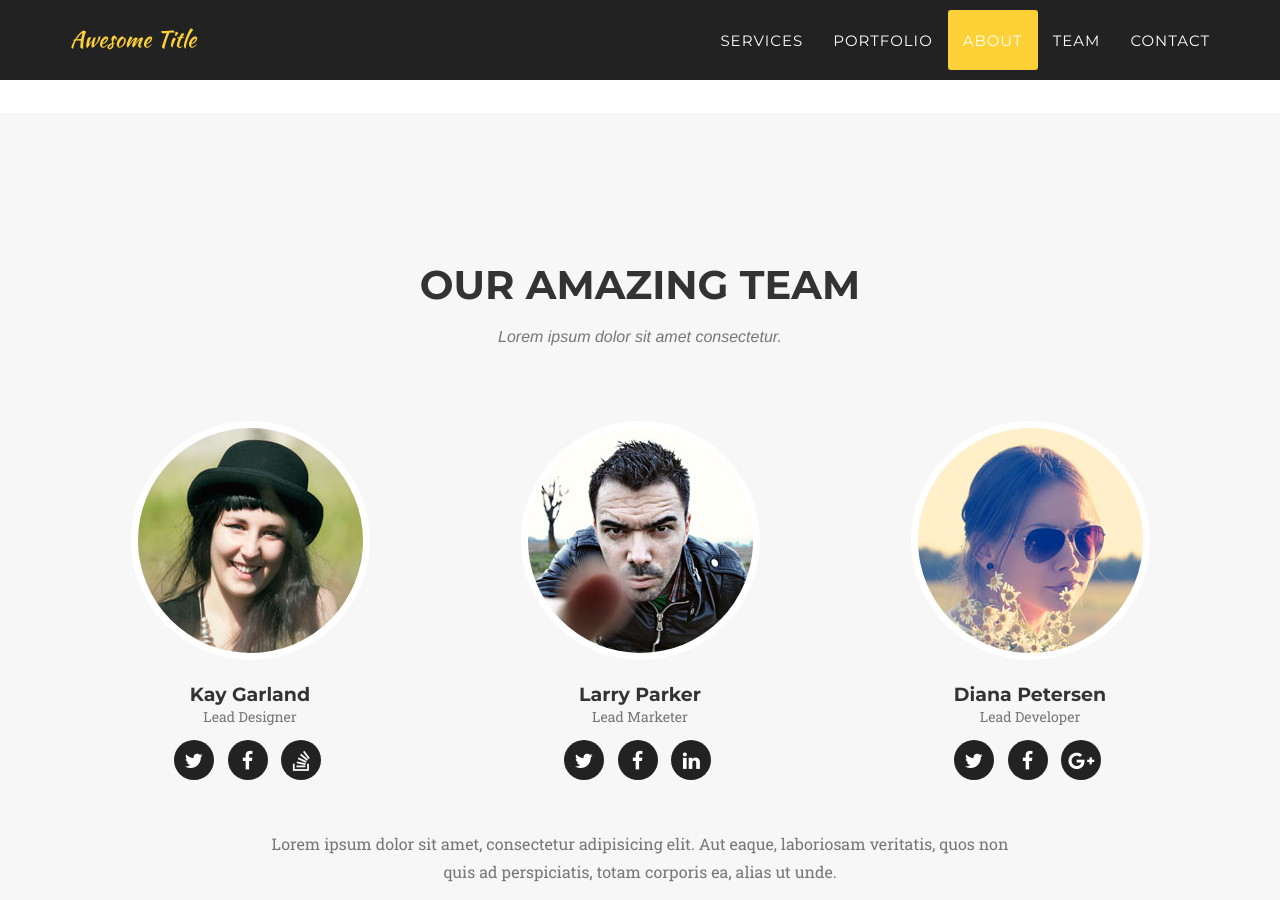
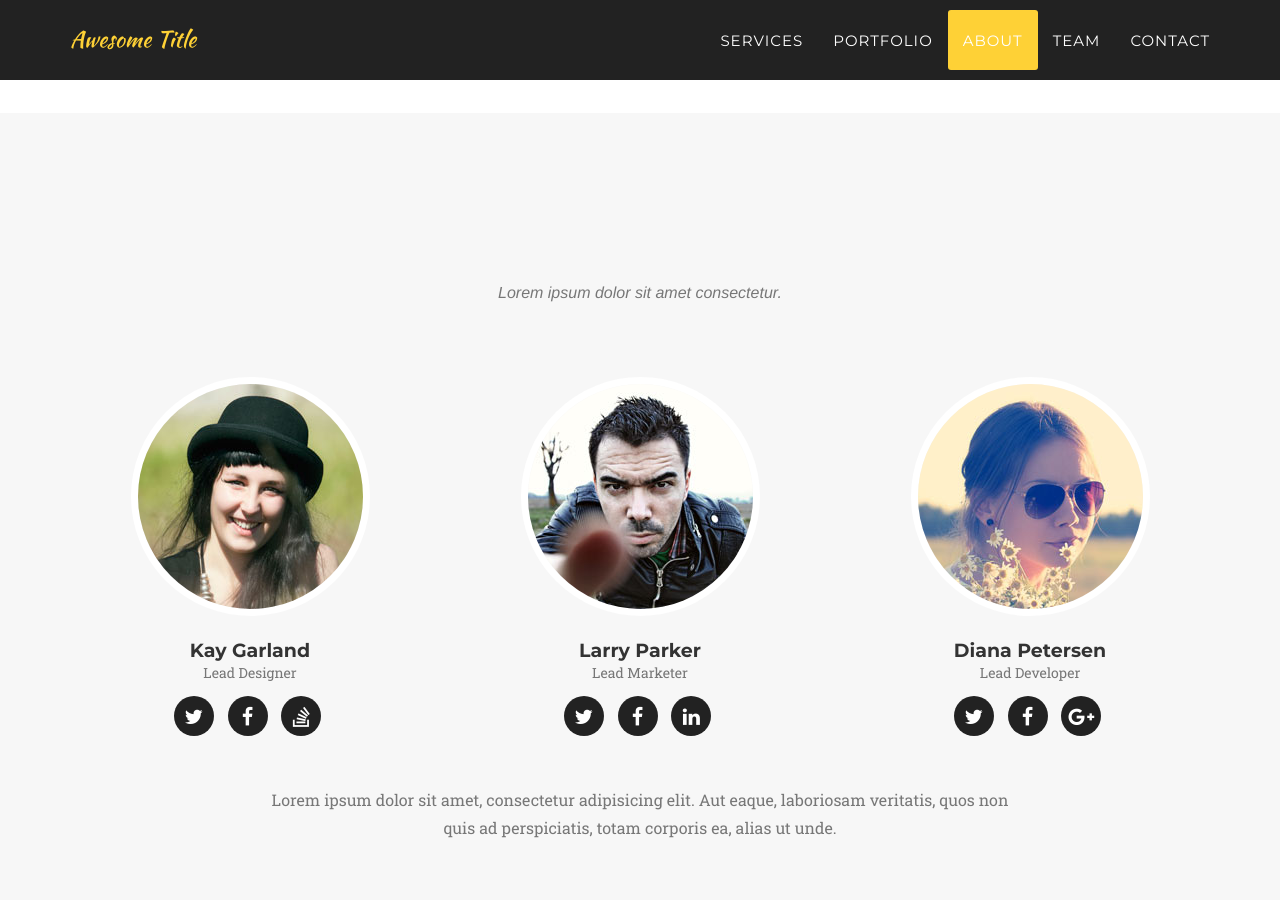
Before and after one commit to heydavid-dev/register-website-for-credit-card-170, a Jekyll site: the page built from index.html, in a window 1280 px wide and 900 px high, scrolled down 4527 px. Built offline with Jekyll 4.4.1, drawn with Linux system fonts in a browser that asks for light colours; some web fonts are replaced.

Commit message:
Update team.html

```diff
--- a/_includes/team.html
+++ b/_includes/team.html
@@ -3,7 +3,7 @@
         <div class="container">
             <div class="row">
                 <div class="col-lg-12 text-center">
-                    <h2 class="section-heading">Our Amazing Team</h2>
+                    <h2 class="section-heading">{{site.team.title}}</h2>
                     <h3 class="section-subheading text-muted">Lorem ipsum dolor sit amet consectetur.</h3>
                 </div>
             </div>
```
